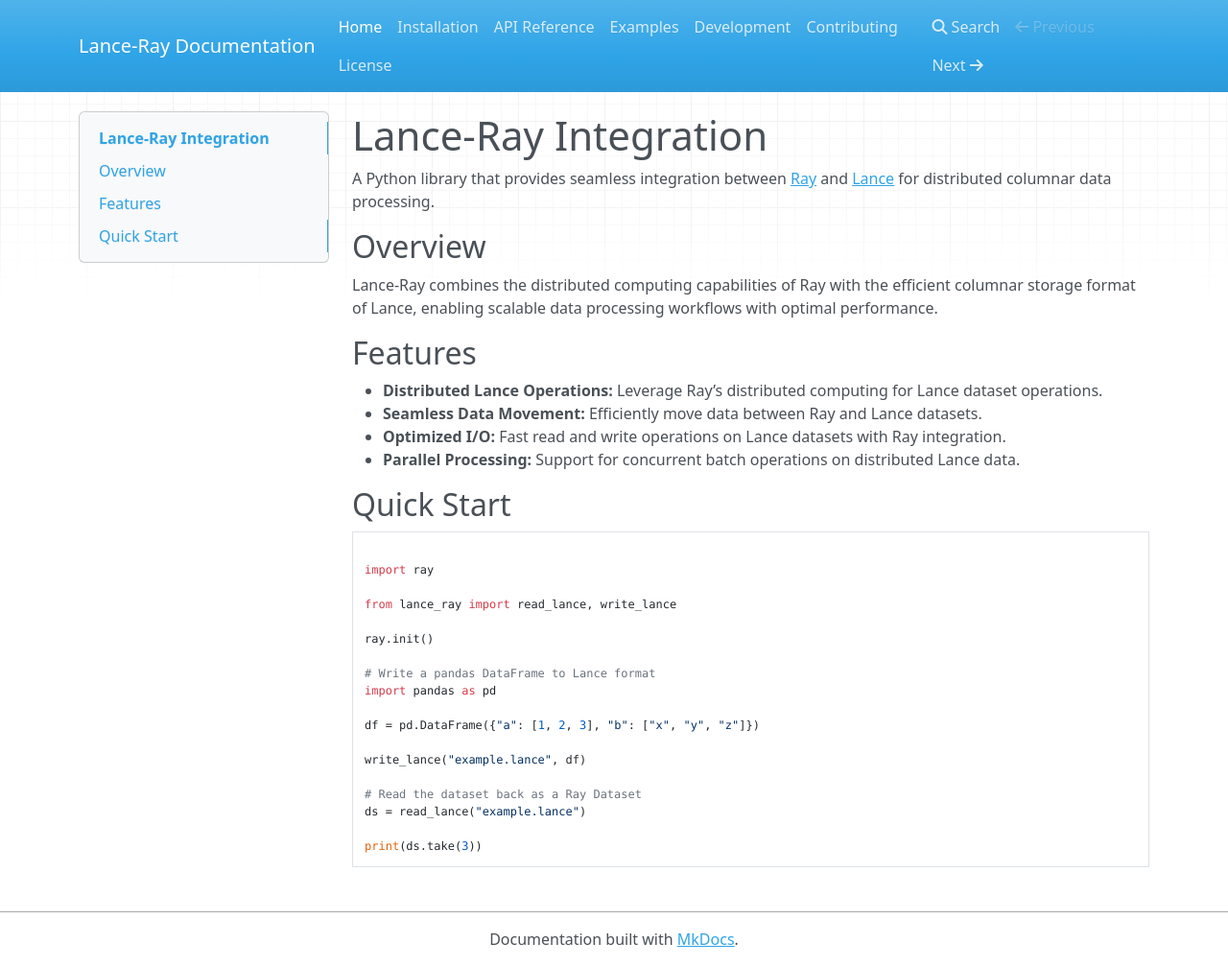
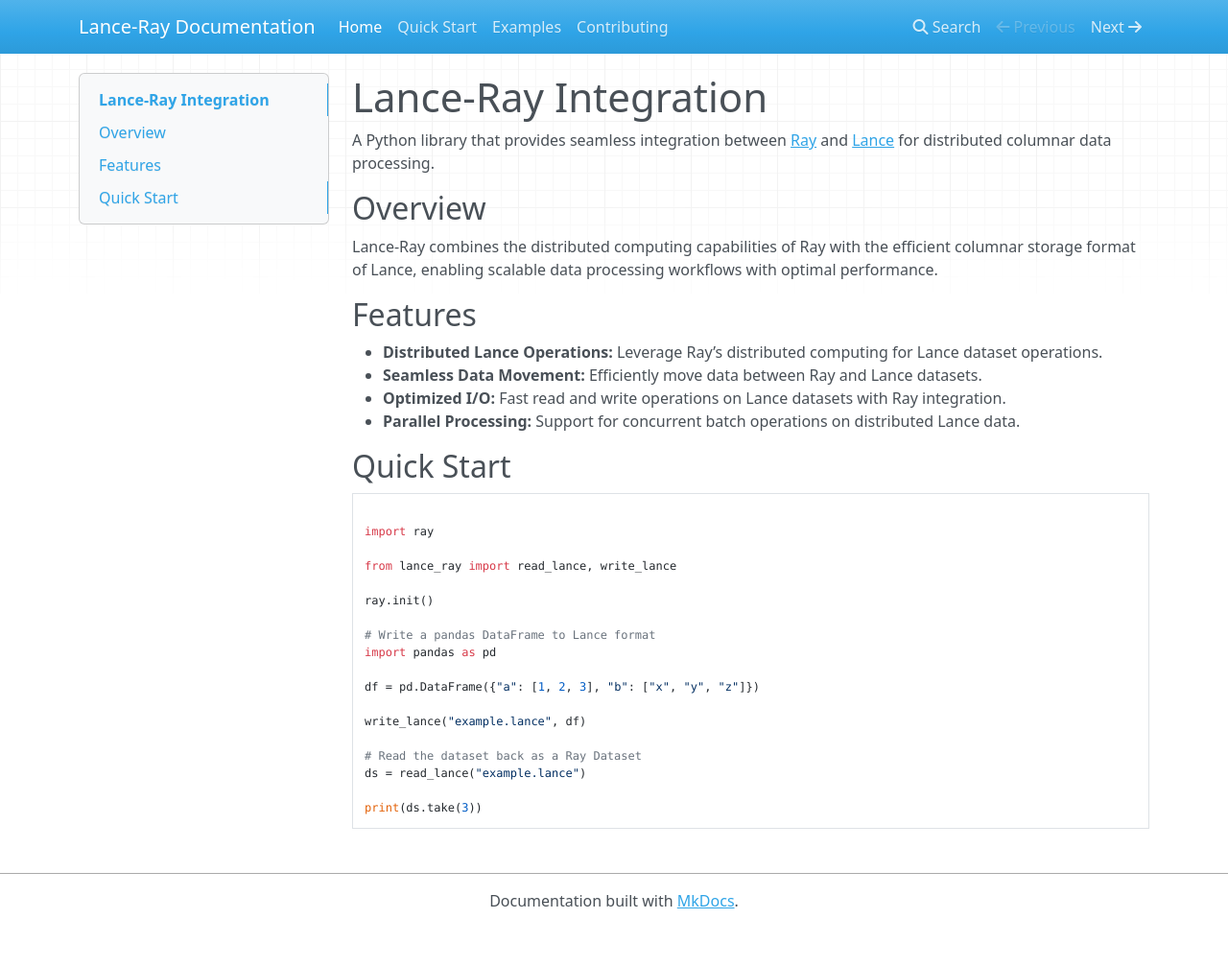
Before and after one commit to lancedb/lance-ray, an MkDocs documentation site: the page built from docs/index.md, in a window 1280 px wide and 1007 px high. Shown: the whole window at 96% size. Built offline with MkDocs 1.6.1, drawn with Linux system fonts in a browser that asks for light colours; nearby versions of some CDN libraries.

Commit message:
docs: update mkdocs.yml to match finalized documentation structure

```diff
--- a/mkdocs.yml
+++ b/mkdocs.yml
@@ -2,9 +2,6 @@
 
 nav:
   - Home: index.md
-  - Installation: installation.md
-  - API Reference: api_reference.md
+  - Quick Start: quick-start.md
   - Examples: examples.md
-  - Development: development.md
   - Contributing: contributing.md
-  - License: LICENSE.md
```
